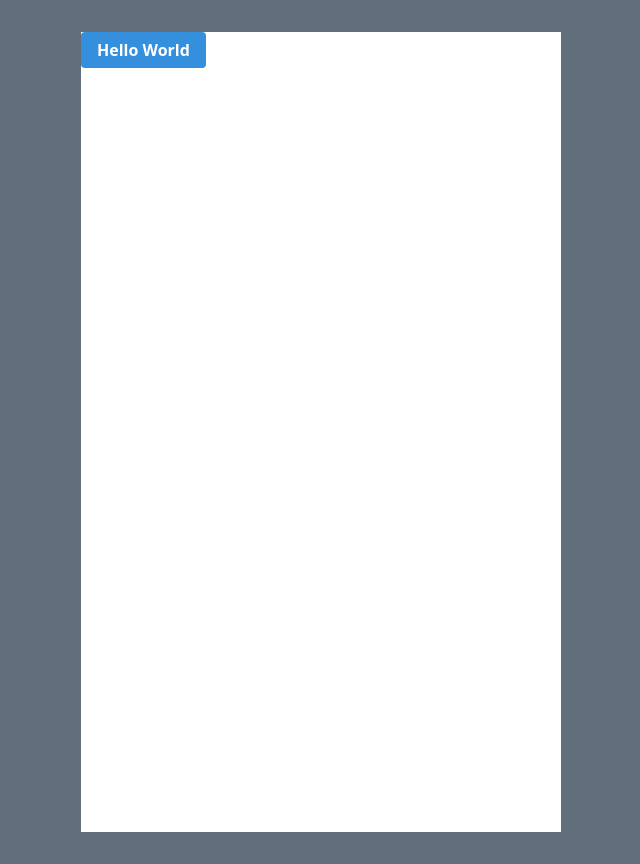
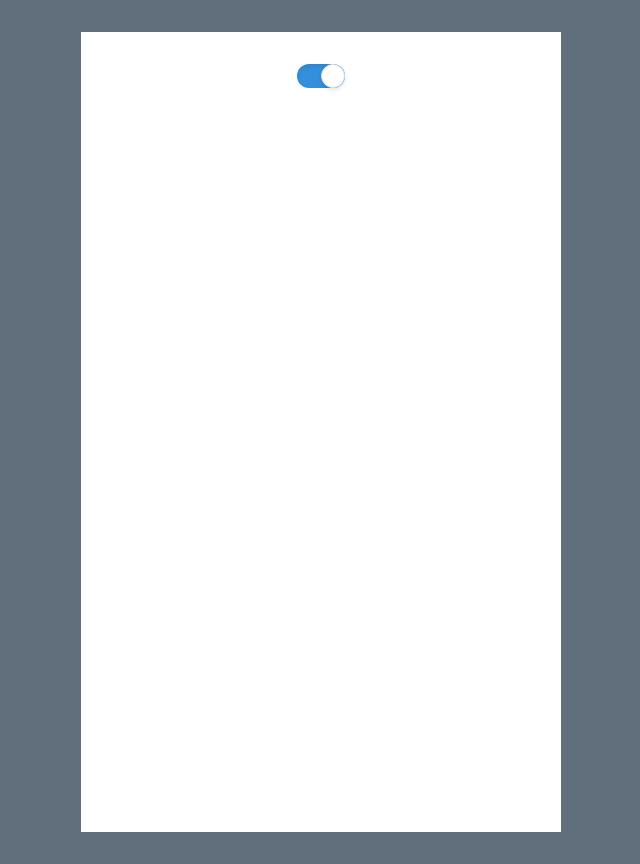
Before and after one commit to aristotele/advanced-vue-component-design, a Vue app: page / in a window 1280 px wide. Shown: the whole page, without its empty margins (319-959 px from the left). Built offline with nearby package versions, Linux system fonts and the light colour scheme.

Commit message:
Reproduce custom component v-model with render function

```diff
--- a/src/App.vue
+++ b/src/App.vue
@@ -1,7 +1,9 @@
 <template>
   <div class="min-h-screen bg-grey-darker p-8">
     <div class="max-w-sm mx-auto bg-white h-screen">
-      <hello-world></hello-world>
+      <div class="flex justify-center pt-8">
+        <hello-world></hello-world>
+      </div>
     </div>
   </div>
 </template>
--- a/src/assets/js/components/HelloWorld.vue
+++ b/src/assets/js/components/HelloWorld.vue
@@ -1,24 +1,23 @@
 <script>
-import PrimaryButton from "./PrimaryButton"
+import ToggleInput from "./ToggleInput"
 
 export default {
-  components: {
-    PrimaryButton
+  data() {
+    return {
+      isToggled: true
+    }
   },
 
   render(createElement) {
-    return createElement(
-      PrimaryButton,
-      {
-        nativeOn: {
-          click: () => alert("clicked!")
-          // click() {
-          //   alert("clicked")
-          // }
-        }
+    // By declaring the prop 'value' and 'input' event we're simulating v-model in the render function
+    return createElement(ToggleInput, {
+      props: {
+        value: this.isToggled
       },
-      "Hello World"
-    )
+      on: {
+        input: newValue => (this.isToggled = newValue)
+      }
+    })
   }
 }
 </script>
--- /dev/null
+++ b/src/assets/js/components/ToggleInput.vue
@@ -0,0 +1,21 @@
+<template>
+  <span
+    class="toggle"
+    role="checkbox"
+    tabindex="0"
+    @click="toggle"
+    @keydown.space.prevent="toggle"
+    :aria-checked="value.toString()"
+  ></span>
+</template>
+
+<script>
+export default {
+  props: ["value"],
+  methods: {
+    toggle() {
+      this.$emit("input", !this.value)
+    }
+  }
+}
+</script>
```
